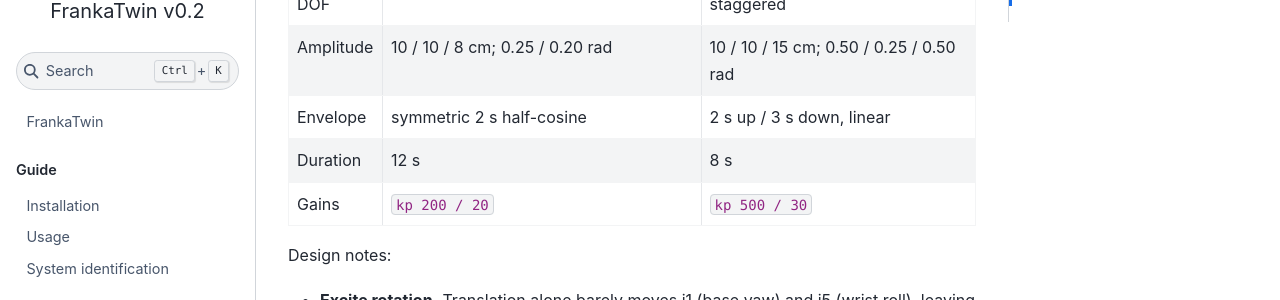
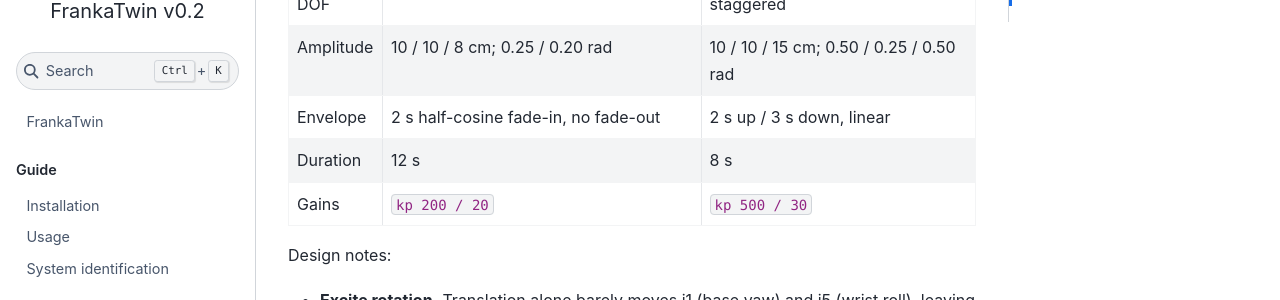
Before and after one commit to tsrobcvai/frankatwin, a Sphinx documentation site: the page built from docs/sysid_details.md, in a window 1280 px wide and 900 px high, scrolled down 2600 px. Shown: the part 153-453 px from the top of the window. Built offline with Sphinx 7.4.7 and the Sphinx Book theme 1.1.4, drawn with Linux system fonts in a browser that asks for light colours.

Commit message:
docs(sysid): the multiband envelope fades in only
The excitation table called it a symmetric 2 s half-cosine. The envelope
(_half_cosine_envelope in frankatwin/excitation/multiband.py) rises over the
first 2 s and then holds at 1, so the default 12 s run ends 12 cm and 0.42 rad
away from its start pose.

Co-Authored-By: Claude Opus 5 <noreply@anthropic.com>

```diff
--- a/docs/sysid_details.md
+++ b/docs/sysid_details.md
@@ -91,7 +91,7 @@ designs ship:
 | Spectrum | two stationary bands per axis (≈ 0.15–0.30 Hz + 0.7–1.1 Hz at 0.2× amplitude) | linear sweep 0.1 → 0.7 Hz on every axis |
 | Active DOF | x, y, z + base-yaw + EE-roll | x, y, z, rx, ry, rz, π/3 phase-staggered |
 | Amplitude | 10 / 10 / 8 cm; 0.25 / 0.20 rad | 10 / 10 / 15 cm; 0.50 / 0.25 / 0.50 rad |
-| Envelope | symmetric 2 s half-cosine | 2 s up / 3 s down, linear |
+| Envelope | 2 s half-cosine fade-in, no fade-out | 2 s up / 3 s down, linear |
 | Duration | 12 s | 8 s |
 | Gains | `kp 200 / 20` | `kp 500 / 30` |
 
```
